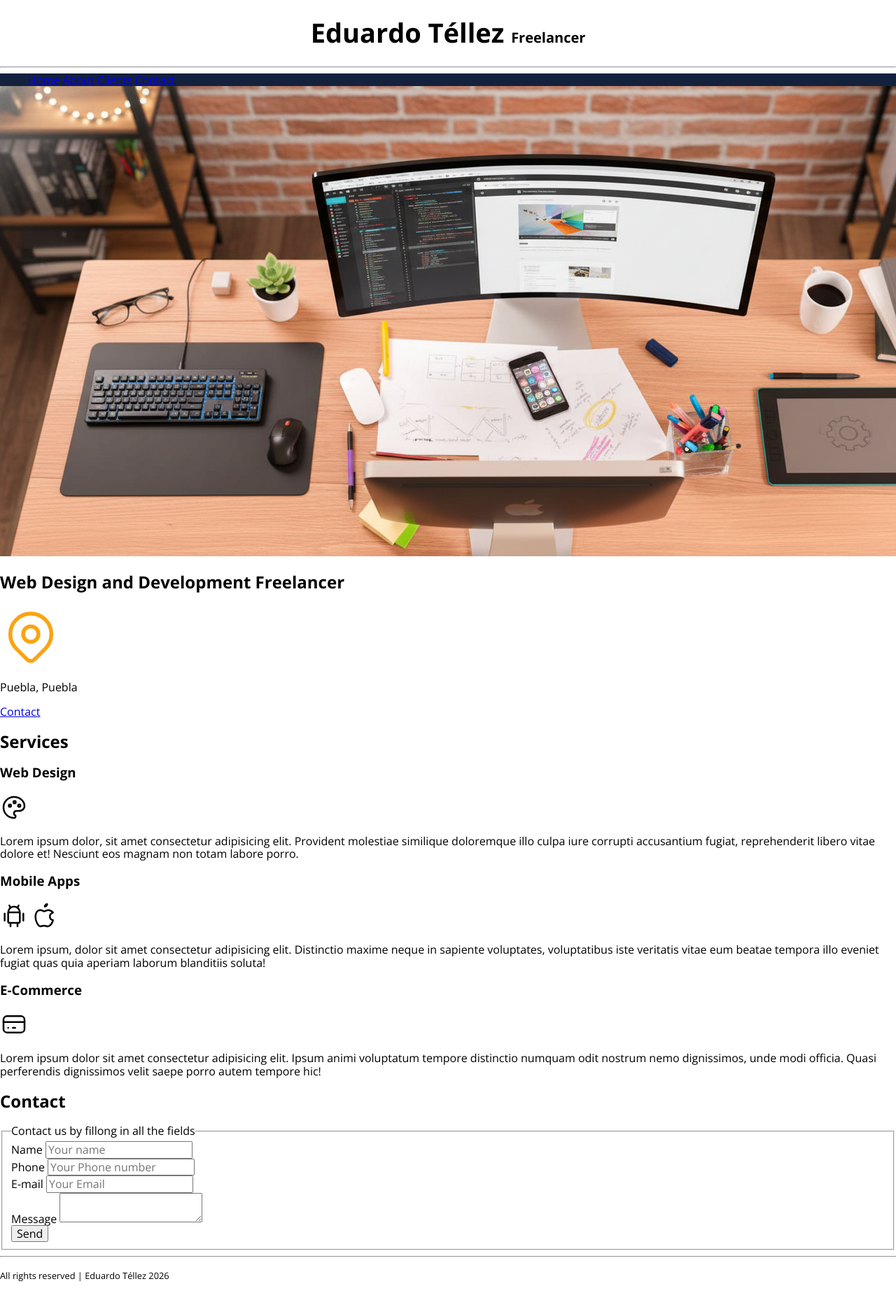
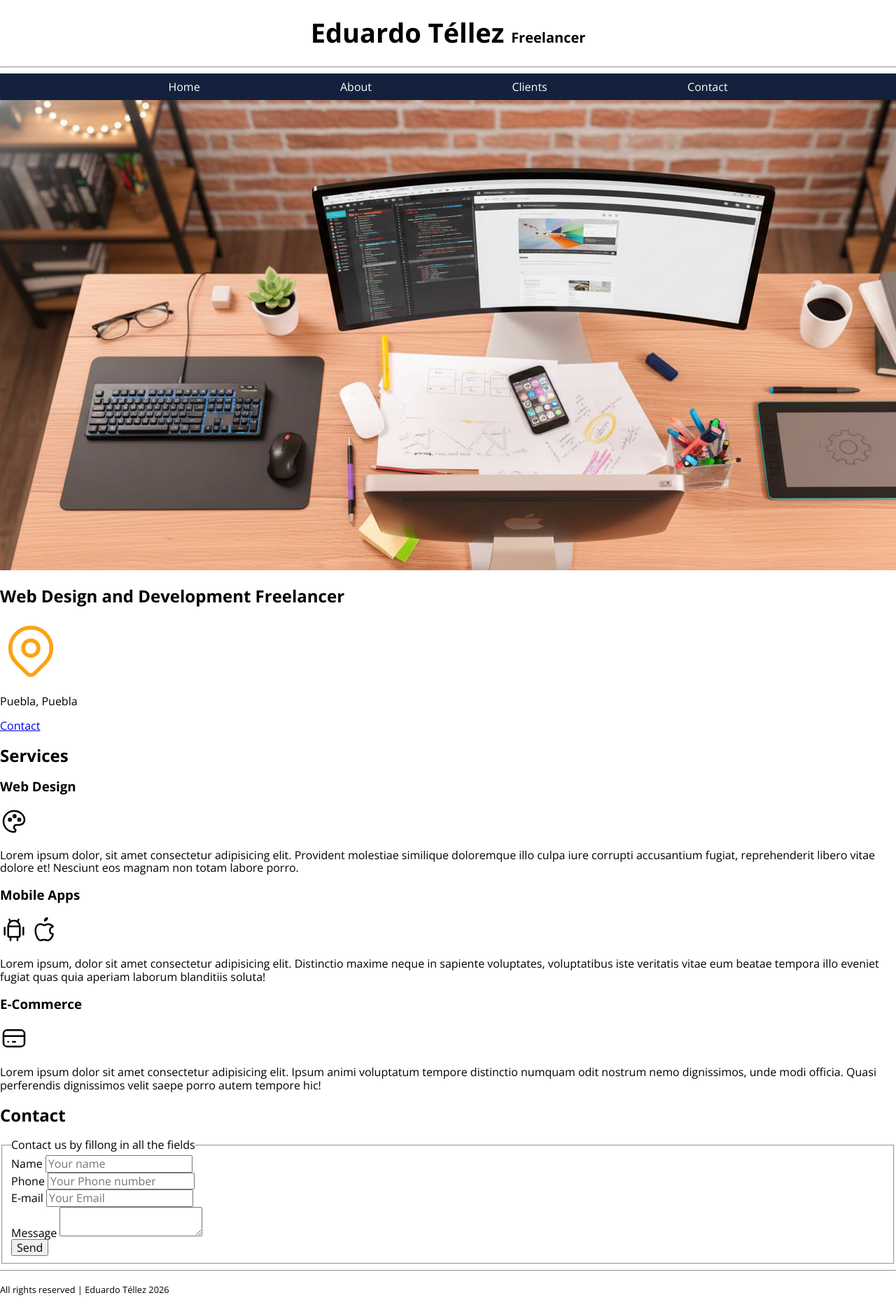
Before and after one commit to BPCPixel/web-development, a PHP site: page / in a window 1280 px wide; the page is wider, and only the part inside the window is pictured. Shown: that part at 70% size. Before the commit the page ends 1832 px from the top of that part, so only its background shows below. Run offline with PHP 8.4, Linux system fonts and the light colour scheme; some web fonts are replaced.

Commit message:
Adding FlexBox to styles sheet for nav bar

```diff
--- a/freelancer/css/styles.css
+++ b/freelancer/css/styles.css
@@ -6,7 +6,7 @@
 :root{
     --white: #FFFFFF;
     --alabaster_grey: #E5E5E5;
-    --orange: #FCA311;
+    --orange: #e58e02;
     --prussian_blue: #14213D;
     --black: #000000;
 
@@ -47,5 +47,13 @@ body{
 }
 
 .main-navegation{
+    padding: 1rem;
+    display: flex;
+    flex-direction: row;
+    justify-content:space-evenly;
+}
 
+.main-navegation a{
+    color: var(--white);
+    text-decoration: none;
 }
```
